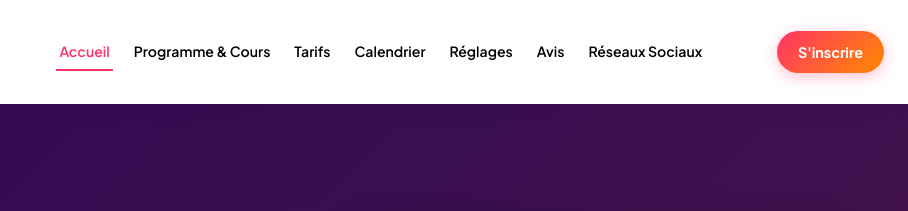
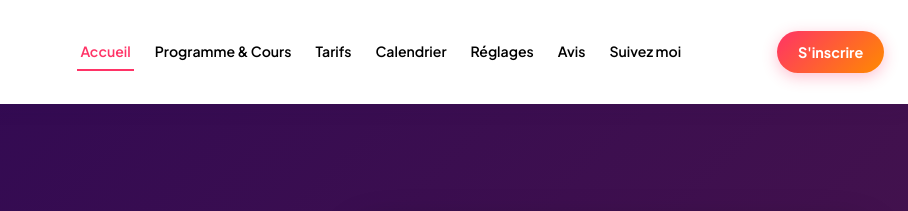
Before and after one commit to pilote85/cours-de-guitare, a plain HTML site: page index.html in a window 1280 px wide. Shown: the top 211 px of the page, 372-1280 px from the left. Drawn offline with Linux system fonts and the light colour scheme; grey boxes are pictures that could not be loaded.

Commit message:
Change link text for social networks section

```diff
--- a/index.html
+++ b/index.html
@@ -796,7 +796,7 @@
                 <a onclick="openTab('calendrier')" data-tab="calendrier">Calendrier</a>
                 <a onclick="openTab('reglages')" data-tab="reglages">Réglages</a>
                 <a onclick="openTab('avis')" data-tab="avis">Avis</a>
-                <a onclick="openTab('reseaux')" data-tab="reseaux">Réseaux Sociaux</a>
+                <a onclick="openTab('reseaux')" data-tab="reseaux">Suivez moi</a>
             </nav>
             <a href="https://www.helloasso.com/associations/guitarissimo-show/adhesions/inscription-cours-de-ukulele-et-guitare" target="_blank" rel="noopener noreferrer" class="btn-header">S'inscrire</a>
         </div>
```
